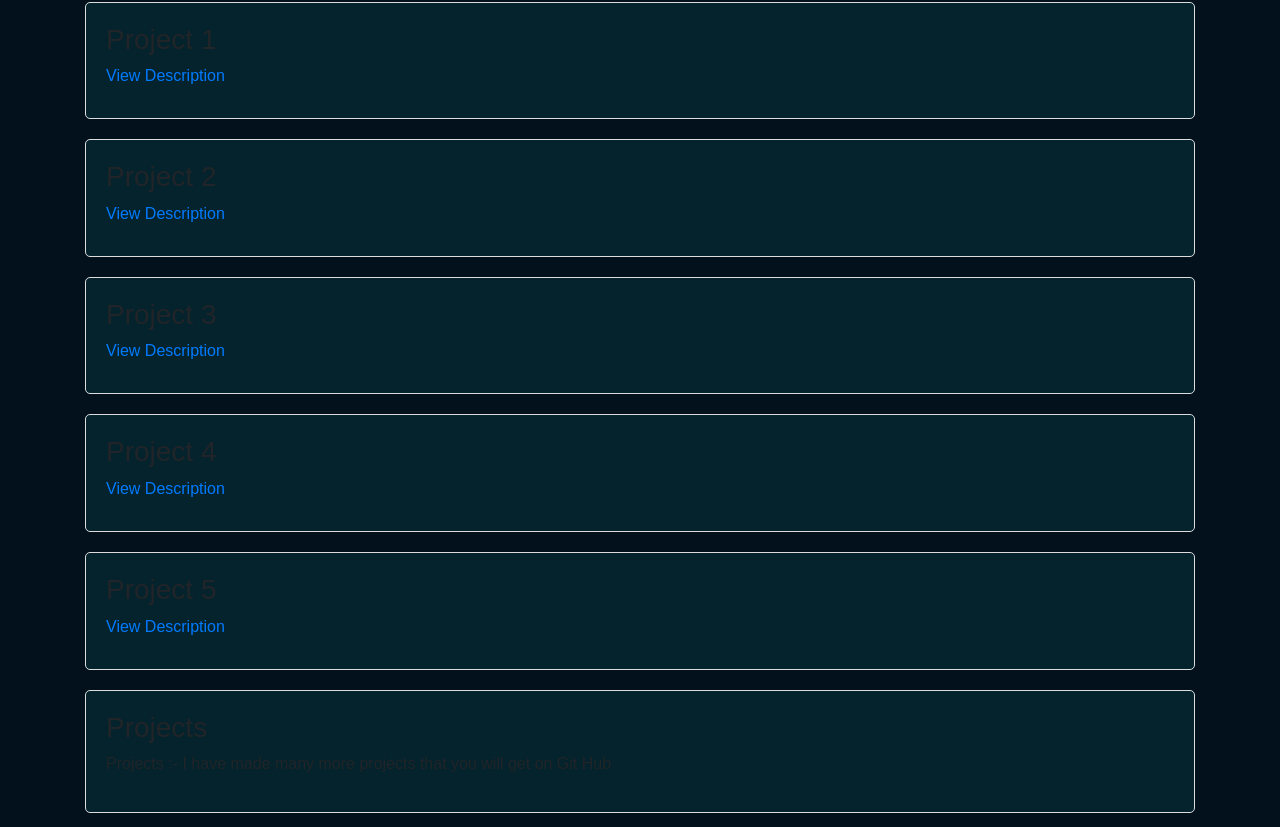
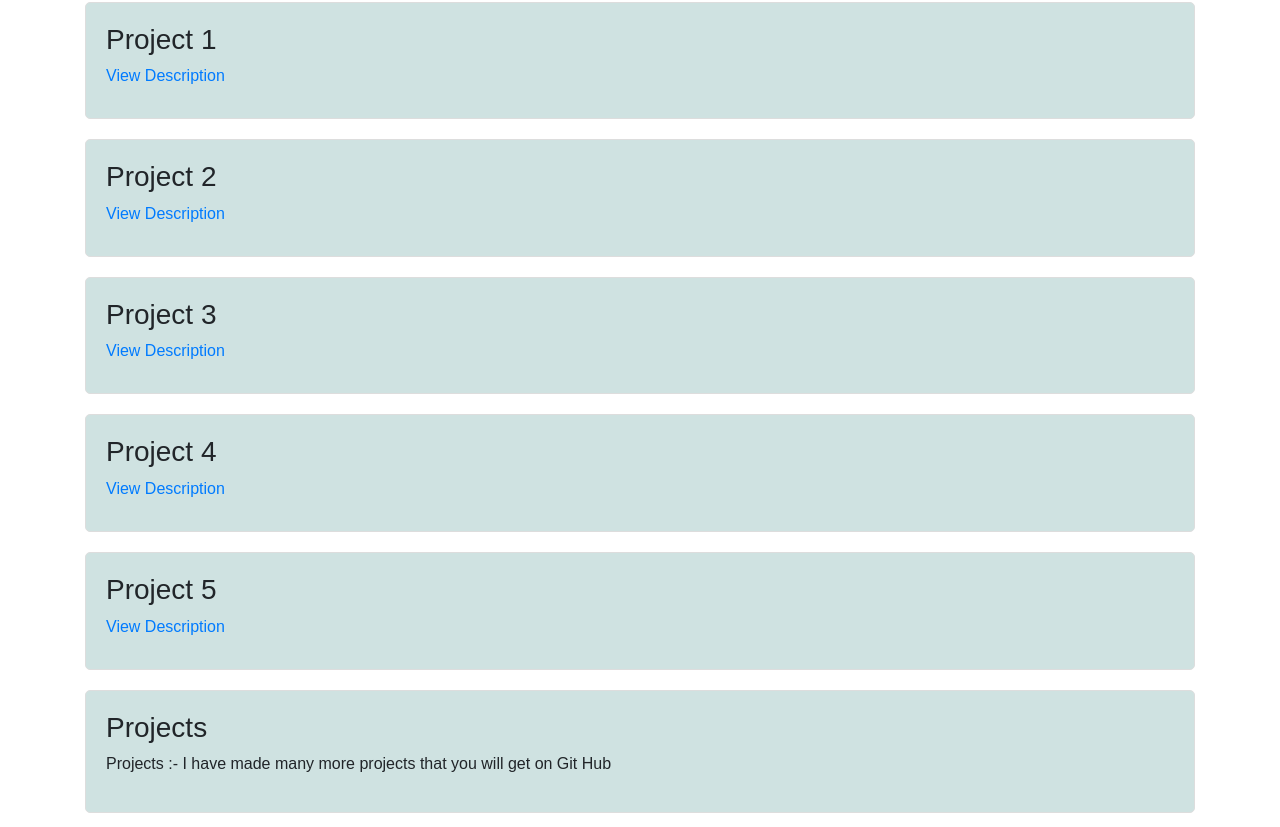
Before and after one commit to DeepakMishra004/Portfolio, a plain HTML site: page index.html in a window 1280 px wide. Shown: the part 708-1535 px from the top of the page. Drawn offline with nearby package versions, Linux system fonts and the light colour scheme.

Commit message:
Update index.html

```diff
--- a/index.html
+++ b/index.html
@@ -13,7 +13,7 @@
     <style>
 
         body {
-            background-color: rgb(3,17,29);
+            background-color: #fff;
             font-family: 'Arial', sans-serif;
             margin: 0;
             padding: 0;
```
